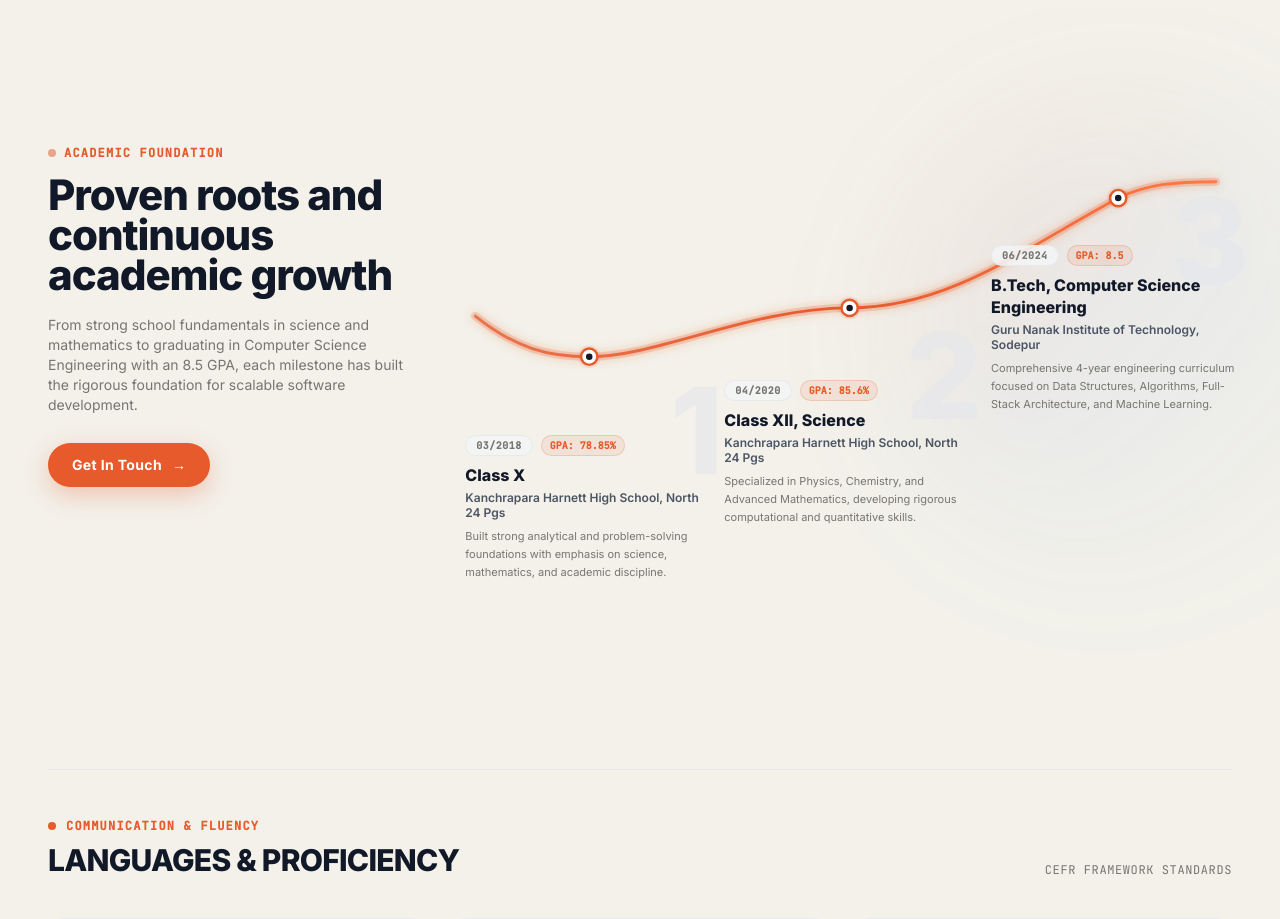
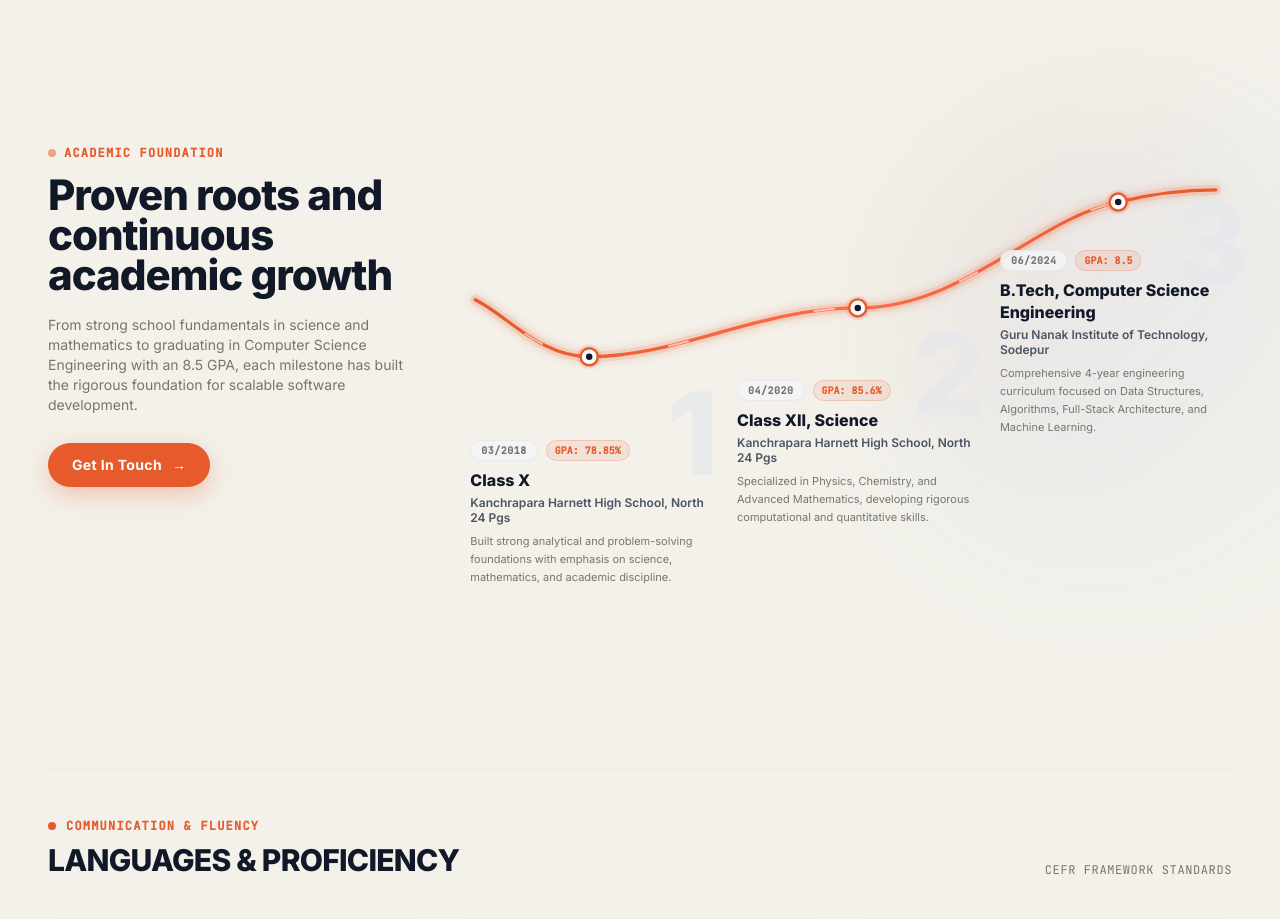
Before and after one commit to AnieX9009/MyPortfolio, a React (Vite) app: page / in a window 1280 px wide. Shown: the part 6280-7199 px from the top of the page. Built offline with nearby package versions, Linux system fonts and the light colour scheme; a web font is replaced by a local one.

Commit message:
Fix orange connecting wavy line visibility between education checkpoints 1, 2, and 3

```diff
--- a/src/components/EducationSection.tsx
+++ b/src/components/EducationSection.tsx
@@ -9,38 +9,18 @@ const educationDescriptions = [
   'Comprehensive 4-year engineering curriculum focused on Data Structures, Algorithms, Full-Stack Architecture, and Machine Learning.',
 ];
 
-// Icons for academic steps
-const EducationIcons = [
-  // Class X - School / Foundation icon
-  <svg key="x" className="w-4 h-4" viewBox="0 0 24 24" fill="none" stroke="currentColor" strokeWidth="2.2" strokeLinecap="round" strokeLinejoin="round">
-    <path d="M4 19.5A2.5 2.5 0 0 1 6.5 17H20" />
-    <path d="M6.5 2H20v20H6.5A2.5 2.5 0 0 1 4 19.5v-15A2.5 2.5 0 0 1 6.5 2z" />
-  </svg>,
-  // Class XII - Science icon
-  <svg key="xii" className="w-4 h-4" viewBox="0 0 24 24" fill="none" stroke="currentColor" strokeWidth="2.2" strokeLinecap="round" strokeLinejoin="round">
-    <path d="M10 2v7.31L4.75 18.27A2 2 0 0 0 6.47 21h11.06a2 2 0 0 0 1.72-2.73L14 9.31V2" />
-    <line x1="8.5" y1="2" x2="15.5" y2="2" />
-    <line x1="9" y1="14" x2="15" y2="14" />
-  </svg>,
-  // B.Tech - Cap icon
-  <svg key="btech" className="w-4 h-4" viewBox="0 0 24 24" fill="none" stroke="currentColor" strokeWidth="2.2" strokeLinecap="round" strokeLinejoin="round">
-    <path d="M22 10v6M2 10l10-5 10 5-10 5z" />
-    <path d="M6 12v5c3 3 9 3 12 0v-5" />
-  </svg>,
-];
-
 export const EducationSection: React.FC = () => {
   const [hoveredIdx, setHoveredIdx] = useState<number | null>(null);
 
   // Desktop SVG Path for the undulating orange wave
-  // Starts on left at y=230, dips to Node 1 at (160, 270), flows to Node 2 at (480, 210), ascends to Node 3 at (810, 75)
-  const desktopWavePath = "M 20 220 C 70 260, 110 270, 160 270 C 245 270, 360 210, 480 210 C 600 210, 690 140, 810 75 C 845 58, 880 55, 930 55";
+  // Starts on left at (20, 200), dips into Node 1 at (160, 270), sweeps into Node 2 at (490, 210), climbs to Node 3 at (810, 80), trails off to (930, 65)
+  const desktopWavePath = "M 20 200 C 60 220, 100 270, 160 270 C 270 270, 370 210, 490 210 C 620 210, 710 100, 810 80 C 850 70, 890 65, 930 65";
 
-  // Coordinates for the 3 desktop nodes along the SVG viewBox="0 0 950 340"
+  // Coordinates for the 3 desktop nodes along the SVG viewBox="0 0 950 350"
   const desktopNodes = [
-    { x: 160, y: 270, cardLeft: '17%', cardTop: '290px' },
-    { x: 480, y: 210, cardLeft: '50.5%', cardTop: '235px' },
-    { x: 810, y: 75, cardLeft: '85%', cardTop: '100px' },
+    { x: 160, y: 270, cardLeft: '17%', cardTop: '295px' },
+    { x: 490, y: 210, cardLeft: '51.5%', cardTop: '235px' },
+    { x: 810, y: 80, cardLeft: '85.5%', cardTop: '105px' },
   ];
 
   return (
@@ -48,17 +28,17 @@ export const EducationSection: React.FC = () => {
       id="education"
       className="relative py-24 sm:py-32 px-4 sm:px-8 lg:px-12 max-w-[1440px] mx-auto select-none overflow-hidden"
     >
-      {/* Ambient background decorative circle (exact match to top-right in reference image) */}
+      {/* Ambient background decorative circle (matching top-right in reference image) */}
       <div className="absolute right-[-80px] top-[100px] w-[340px] sm:w-[460px] h-[340px] sm:h-[460px] rounded-full bg-gradient-to-br from-[#E65A2B]/10 via-[#3B82F6]/5 to-transparent blur-3xl pointer-events-none -z-10" />
 
       {/* ════════════════════════════════════════════════════════════════════════
           TOP MAIN CONTAINER: LEFT HEADLINE + RIGHT ANIMATED ORANGE WAVE TIMELINE
           (Direct match to reference image composition & flow)
          ════════════════════════════════════════════════════════════════════════ */}
-      <div className="flex flex-col xl:flex-row items-start justify-between gap-12 xl:gap-8 mb-28">
+      <div className="flex flex-col lg:flex-row items-start justify-between gap-12 lg:gap-8 mb-28">
 
         {/* ── LEFT COLUMN: TITLE, BADGE, NARRATIVE & ACTION BUTTON ── */}
-        <div className="w-full xl:w-[32%] xl:max-w-md shrink-0 pt-2">
+        <div className="w-full lg:w-[32%] lg:max-w-md shrink-0 pt-2">
           {/* Category Pill Tag */}
           <motion.div
             initial={{ opacity: 0, y: 15 }}
@@ -111,13 +91,13 @@ export const EducationSection: React.FC = () => {
         </div>
 
         {/* ── RIGHT COLUMN: DESKTOP ANIMATED ORANGE WAVY LINE WITH CHECKPOINT NODES ── */}
-        <div className="hidden xl:block w-full xl:w-[68%] relative min-h-[520px]">
+        <div className="hidden lg:block w-full lg:w-[68%] relative min-h-[520px]">
 
-          {/* SVG Animated Orange Line with Glow & Pulse */}
+          {/* SVG Animated Orange Line with Glow & Node Rings */}
           <svg
-            viewBox="0 0 950 340"
+            viewBox="0 0 950 350"
             fill="none"
-            className="w-full h-auto overflow-visible relative z-10 pointer-events-none"
+            className="w-full h-auto overflow-visible relative z-10"
           >
             <defs>
               {/* Soft ambient orange glow filter */}
@@ -126,64 +106,69 @@ export const EducationSection: React.FC = () => {
                 <feComposite in="SourceGraphic" in2="blur" operator="over" />
               </filter>
               <linearGradient id="waveGrad" x1="0%" y1="0%" x2="100%" y2="0%">
-                <stop offset="0%" stopColor="#E65A2B" stopOpacity="0.75" />
-                <stop offset="50%" stopColor="#E65A2B" stopOpacity="1" />
-                <stop offset="100%" stopColor="#FF7A45" stopOpacity="1" />
+                <stop offset="0%" stopColor="#E65A2B" />
+                <stop offset="50%" stopColor="#FF6B4A" />
+                <stop offset="100%" stopColor="#E65A2B" />
               </linearGradient>
             </defs>
 
-            {/* Background Soft Glow Trace */}
+            {/* 1. Ambient Glow Trail */}
+            <path
+              d={desktopWavePath}
+              fill="none"
+              stroke="#E65A2B"
+              strokeWidth="12"
+              strokeLinecap="round"
+              strokeLinejoin="round"
+              opacity="0.22"
+              filter="url(#orange-glow)"
+            />
+
+            {/* 2. Solid Crisp Orange Connecting Path (100% Visible & Clear!) */}
+            <path
+              d={desktopWavePath}
+              fill="none"
+              stroke="url(#waveGrad)"
+              strokeWidth="4"
+              strokeLinecap="round"
+              strokeLinejoin="round"
+            />
+
+            {/* 3. Smooth animated drawing highlight overlay */}
             <motion.path
               d={desktopWavePath}
               fill="none"
-              stroke="#E65A2B"
-              strokeWidth="10"
+              stroke="#FFFFFF"
+              strokeWidth="2.5"
               strokeLinecap="round"
-              strokeOpacity="0.22"
-              filter="url(#orange-glow)"
-              initial={{ pathLength: 0 }}
-              whileInView={{ pathLength: 1 }}
-              viewport={{ once: true }}
-              transition={{ duration: 1.8, ease: [0.16, 1, 0.3, 1] }}
+              strokeDasharray="24 160"
+              initial={{ strokeDashoffset: 400 }}
+              animate={{ strokeDashoffset: 0 }}
+              transition={{ duration: 4, repeat: Infinity, ease: "linear" }}
+              opacity="0.6"
             />
 
-            {/* Primary Crisp Animated Orange Stroke */}
-            <motion.path
-              d={desktopWavePath}
-              fill="none"
-              stroke="url(#waveGrad)"
-              strokeWidth="3.5"
-              strokeLinecap="round"
-              initial={{ pathLength: 0 }}
-              whileInView={{ pathLength: 1 }}
-              viewport={{ once: true }}
-              transition={{ duration: 1.8, ease: [0.16, 1, 0.3, 1] }}
-            />
-
-            {/* 3 Node Markers Drawn On the SVG Curve (Exact match to reference circles) */}
+            {/* 3 Node Markers Drawn Directly On the SVG Curve */}
             {desktopNodes.map((node, i) => {
               const isHovered = hoveredIdx === i;
 
               return (
-                <g key={i} className="cursor-pointer pointer-events-auto">
+                <g key={i} className="cursor-pointer">
                   {/* Outer Pulsing Aura Ring */}
-                  <motion.circle
-                    cx={node.x}
-                    cy={node.y}
-                    r={isHovered ? 18 : 14}
-                    fill="#E65A2B"
-                    fillOpacity={isHovered ? 0.25 : 0.12}
-                    initial={{ scale: 0.8, opacity: 0 }}
-                    whileInView={{ scale: 1, opacity: 1 }}
-                    viewport={{ once: true }}
-                    transition={{ delay: 0.6 + i * 0.25, duration: 0.5 }}
-                  />
-
-                  {/* White Center Container Ring with Soft Shadow */}
                   <circle
                     cx={node.x}
                     cy={node.y}
-                    r="10"
+                    r={isHovered ? 20 : 15}
+                    fill="#E65A2B"
+                    fillOpacity={isHovered ? 0.3 : 0.15}
+                    className="transition-all duration-300"
+                  />
+
+                  {/* White Outer Ring Container with Shadow */}
+                  <circle
+                    cx={node.x}
+                    cy={node.y}
+                    r="10.5"
                     fill="#FFFFFF"
                     stroke="#E65A2B"
                     strokeWidth="3"
@@ -218,16 +203,16 @@ export const EducationSection: React.FC = () => {
                     top: node.cardTop,
                     transform: 'translate(-50%, 0)',
                   }}
-                  className="absolute w-[250px] pointer-events-auto group"
+                  className="absolute w-[240px] pointer-events-auto group"
                   onMouseEnter={() => setHoveredIdx(idx)}
                   onMouseLeave={() => setHoveredIdx(null)}
                 >
                   {/* Giant Faint Background Number (1, 2, 3) Matching Reference Graphic */}
                   <div
-                    className={`absolute -top-14 -right-2 text-[120px] font-black font-sans select-none pointer-events-none leading-none transition-all duration-500 ${
+                    className={`absolute -top-14 -right-2 text-[115px] font-black font-sans select-none pointer-events-none leading-none transition-all duration-500 ${
                       isHovered
-                        ? 'text-[#E65A2B]/18 scale-105'
-                        : 'text-gray-200/70'
+                        ? 'text-[#E65A2B]/22 scale-105'
+                        : 'text-gray-200/75'
                     }`}
                   >
                     {stepNumber}
@@ -238,7 +223,7 @@ export const EducationSection: React.FC = () => {
                     initial={{ opacity: 0, y: 25 }}
                     whileInView={{ opacity: 1, y: 0 }}
                     viewport={{ once: true }}
-                    transition={{ duration: 0.7, delay: 0.4 + idx * 0.2 }}
+                    transition={{ duration: 0.7, delay: 0.2 + idx * 0.18 }}
                     className="relative z-10 pt-2"
                   >
                     {/* Period & Score Header Pills */}
@@ -272,8 +257,8 @@ export const EducationSection: React.FC = () => {
           </div>
         </div>
 
-        {/* ── RESPONSIVE MOBILE / TABLET FLOW (< XL) ── */}
-        <div className="block xl:hidden w-full relative">
+        {/* ── RESPONSIVE MOBILE / TABLET FLOW (< LG) ── */}
+        <div className="block lg:hidden w-full relative">
           <div className="relative pl-6 sm:pl-10 space-y-12">
 
             {/* Continuous Vertical Curved Path on Left */}
```
